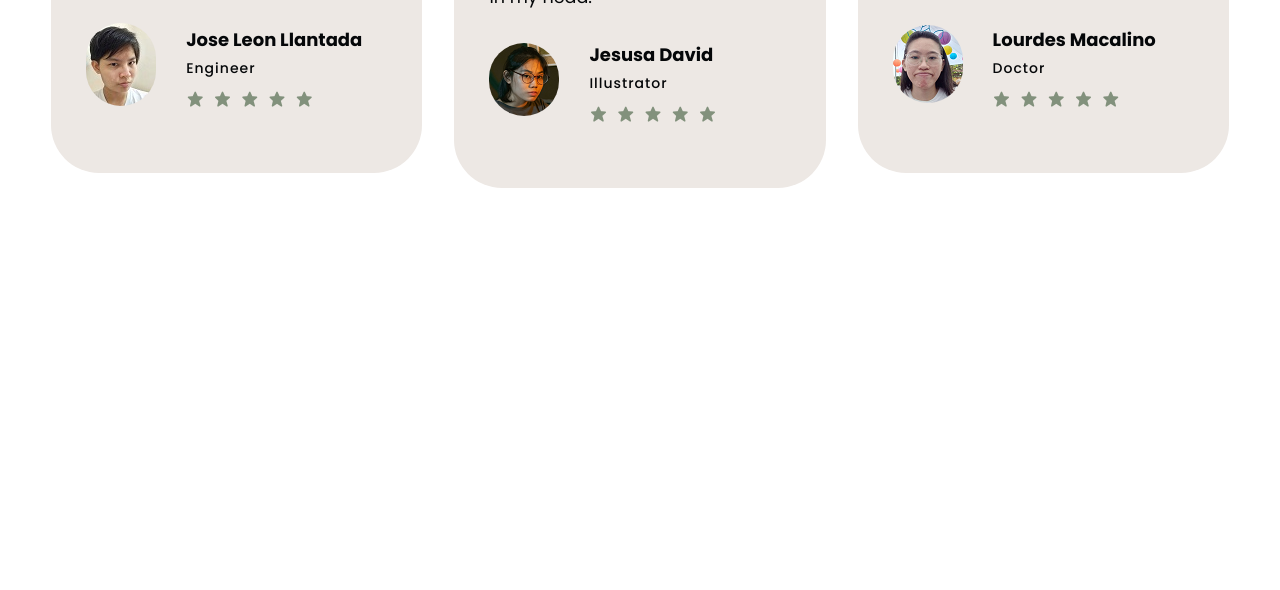
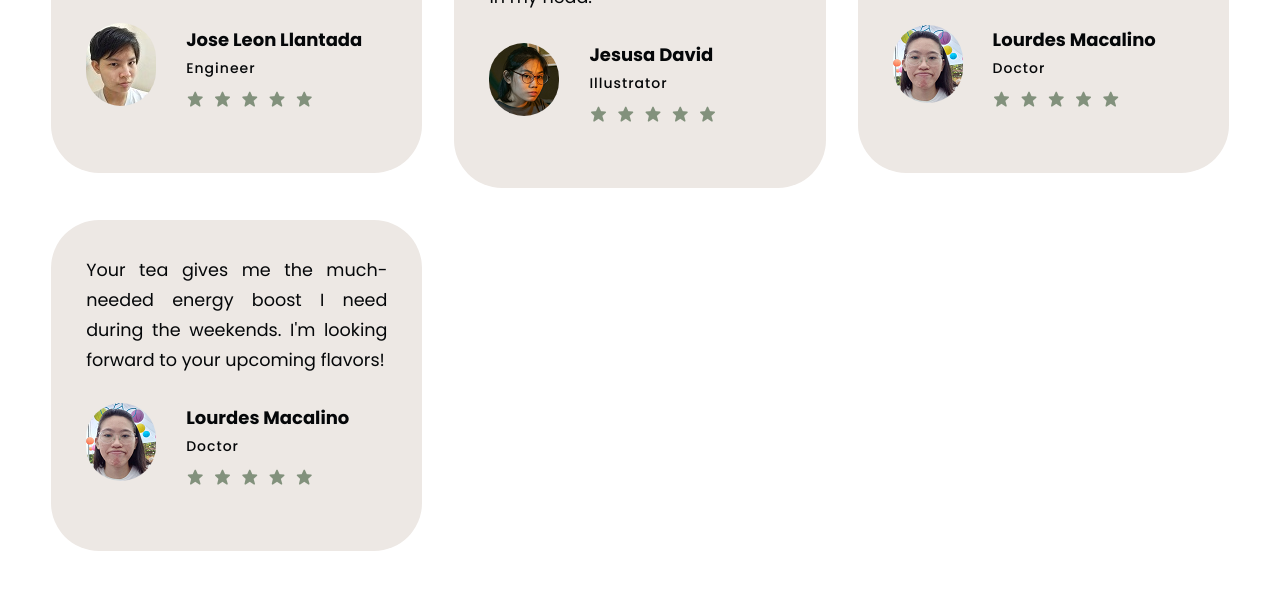
Before and after one commit to Karina-Dizon/Herbal-Tea-Responsive-Website, a plain HTML site: page index.html in a window 1280 px wide. Shown: the part 3534-4124 px from the top of the page. Drawn offline with nearby package versions, Linux system fonts and the light colour scheme.

Commit message:
Update index.html

```diff
--- a/index.html
+++ b/index.html
@@ -267,6 +267,31 @@
                 </p>
             </div>
             <!---REVIEW 3--->
+
+    <!---REVIEW 3--->
+            <div class="box">
+                <p>Your tea gives me the much-needed energy boost I need during the weekends.
+                    I'm looking forward to your upcoming flavors!
+                    <div class="in-box">
+                        <div class="bx-img">
+                            <img src="img/pic3.png">
+                        </div>
+                        <div class="bxx-text">
+                            <h4>Lourdes Macalino</h4>
+                            <h5>Doctor</h5>
+                            <div class="ratings">
+                                <a href="#"><i class='bx bxs-star'></i></a>
+                                <a href="#"><i class='bx bxs-star'></i></a>
+                                <a href="#"><i class='bx bxs-star'></i></a>
+                                <a href="#"><i class='bx bxs-star'></i></a>
+                                <a href="#"><i class='bx bxs-star'></i></a>
+                            </div>
+                        </div>
+                    </div>
+                </p>
+            </div>
+            <!---REVIEW --->
+
         </div>
     </section>
 
```
